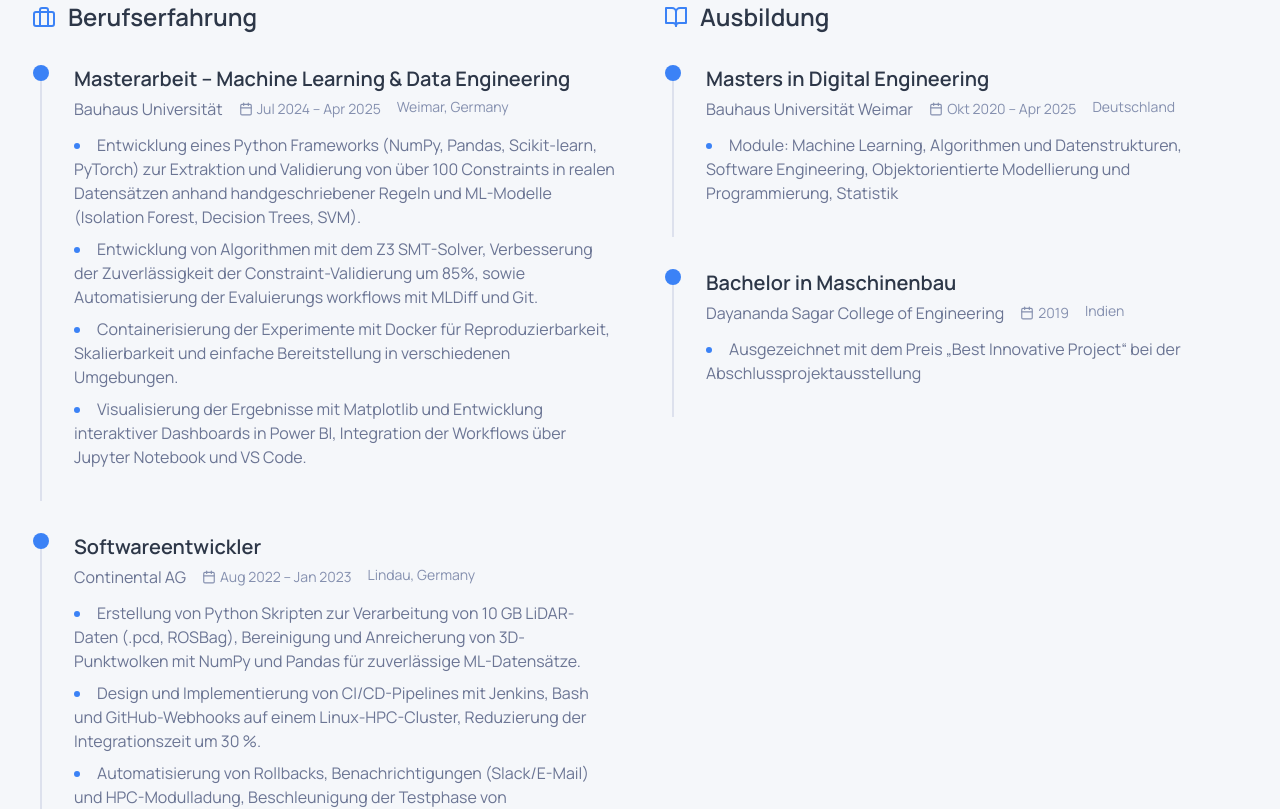
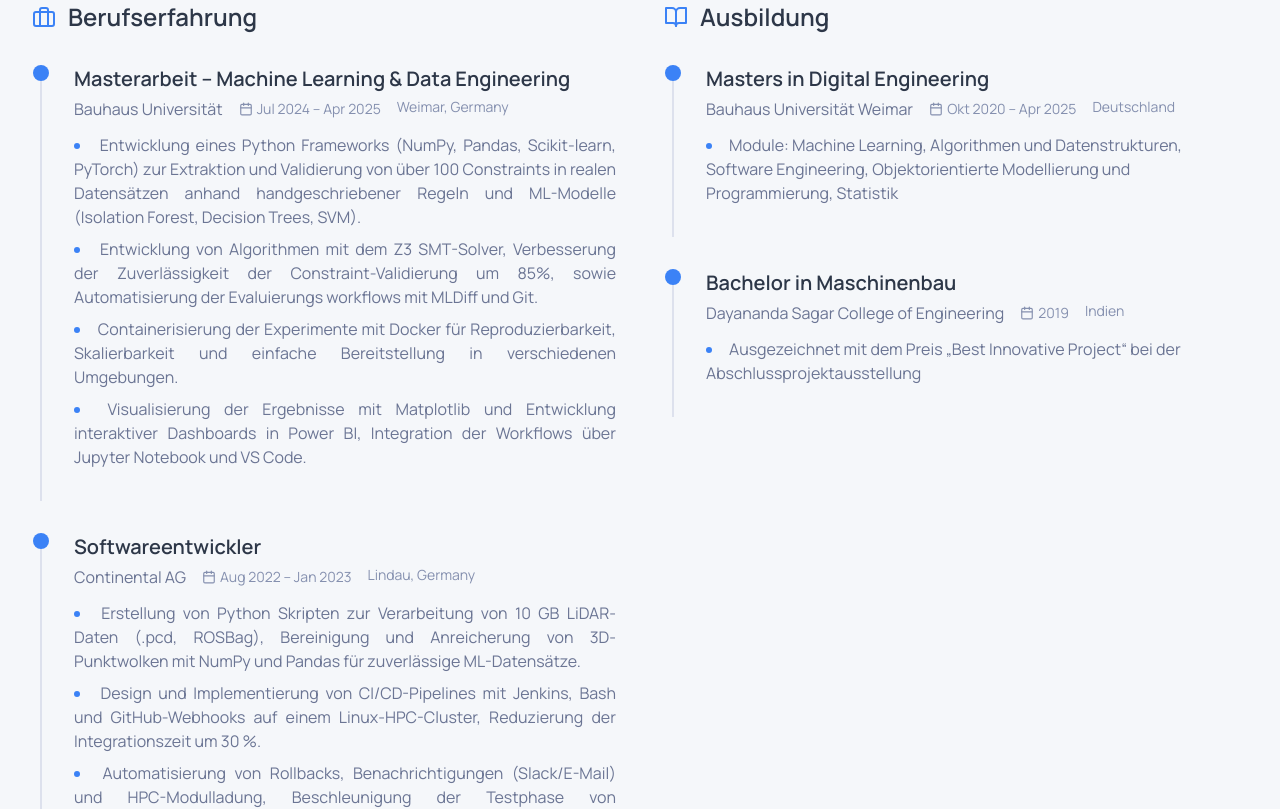
Before and after one commit to DarshanBakilanaRamesh/portfolio, a React (Vite) app: page / in a window 1280 px wide. Shown: the part 5240-6049 px from the top of the page. Built offline with nearby package versions, Linux system fonts and the light colour scheme.

Commit message:
Updated Exp & Edu again

```diff
--- a/src/components/Experience.jsx
+++ b/src/components/Experience.jsx
@@ -102,7 +102,7 @@ const Experience = () => {
                     </div>
                     <ul className="list-disc list-inside marker:text-primary-500 space-y-2 text-secondary-600">
                       {experience.description.map((item, i) => (
-                        <li key={i}>{item}</li>
+                        <li key={i} className="text-justify">{item}</li>
                       ))}
                     </ul>
                   </div>
```
